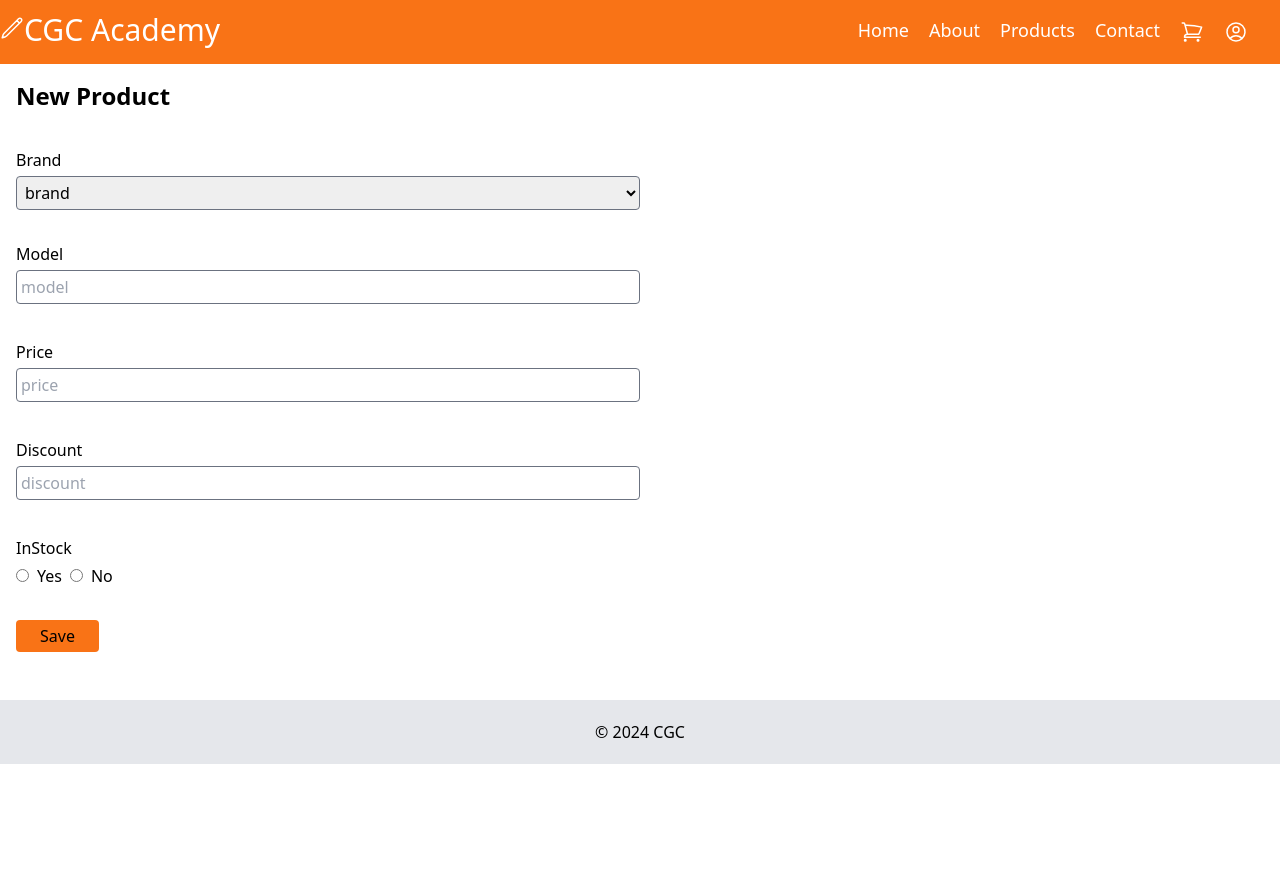
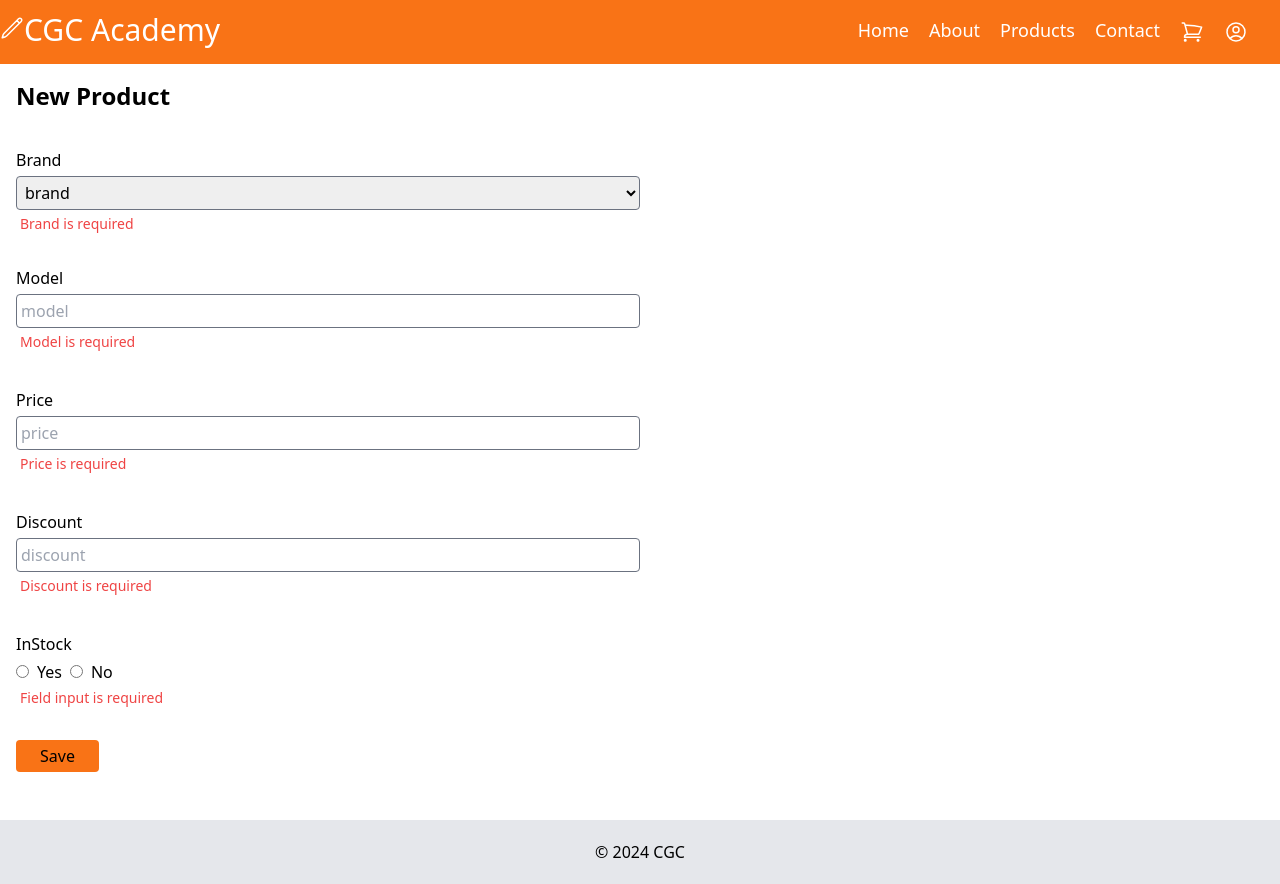
Before and after one commit to Rizwanishere/cgc-react, a React (Vite) app: page /products/new in a window 1280 px wide. Before the commit the page ends 800 px from the top, so only its background shows below. Built offline with nearby package versions, Linux system fonts and the light colour scheme.

Commit message:
New product validation

```diff
--- a/src/Product/NewProduct.jsx
+++ b/src/Product/NewProduct.jsx
@@ -67,6 +67,9 @@ function NewProduct() {
           <option value="Google">Google</option>
           <option value="Oneplus">Oneplus</option>
         </select>
+        <ShouldRender when={!product.brand}>
+          <div className="text-sm text-red-500 m-1">Brand is required</div>
+        </ShouldRender>
       </div>
 
       <div className="mb-8">
@@ -79,6 +82,15 @@ function NewProduct() {
           placeholder="model"
           type="text"
         />
+        <ShouldRender when={!product.model}>
+          <div className="text-sm text-red-500 m-1">Model is required</div>
+        </ShouldRender>
+        <ShouldRender when={product.model && product.model.length < 1}>
+          <div className="text-sm text-red-500 m-1">Min 1 char</div>
+        </ShouldRender>
+        <ShouldRender when={product.model && product.model.length > 20}>
+          <div className="text-sm text-red-500 m-1">Max 20 chars</div>
+        </ShouldRender>
       </div>
 
       <div className="mb-8">
@@ -91,6 +103,9 @@ function NewProduct() {
           placeholder="price"
           type="text"
         />
+        <ShouldRender when={!product.price}>
+          <div className="text-sm text-red-500 m-1">Price is required</div>
+        </ShouldRender>
       </div>
 
       <div className="mb-8">
@@ -103,6 +118,9 @@ function NewProduct() {
           placeholder="discount"
           type="text"
         />
+        <ShouldRender when={!product.discount}>
+          <div className="text-sm text-red-500 m-1">Discount is required</div>
+        </ShouldRender>
       </div>
 
       <div className="mb-8">
@@ -123,10 +141,16 @@ function NewProduct() {
           onChange={onInputChange}
         />
         <label className="py-1 m-2">No</label>
+        <ShouldRender when={!product.inStock}>
+          <div className="text-sm text-red-500 m-1">
+            Field input is required
+          </div>
+        </ShouldRender>
       </div>
 
       <div className="mb-8">
         <button
+          disabled={!product.brand || !product.model || !product.price}
           onClick={onSaveBtn}
           className="bg-orange-500 hover:bg-orange-600 rounded px-6 py-1 focus:ring-4 focus:ring-gray-400"
         >
```
